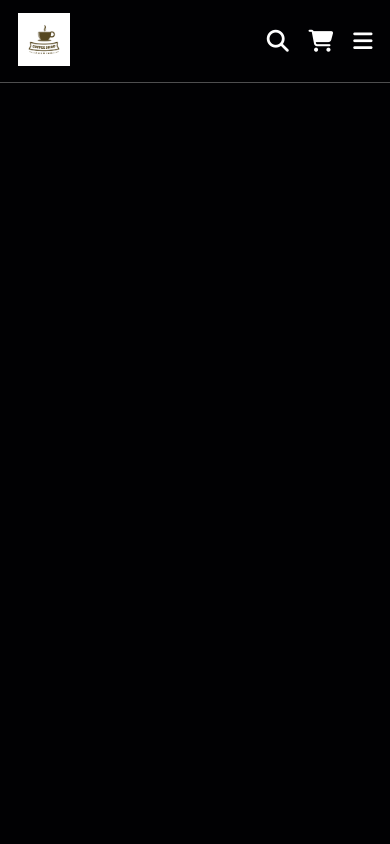
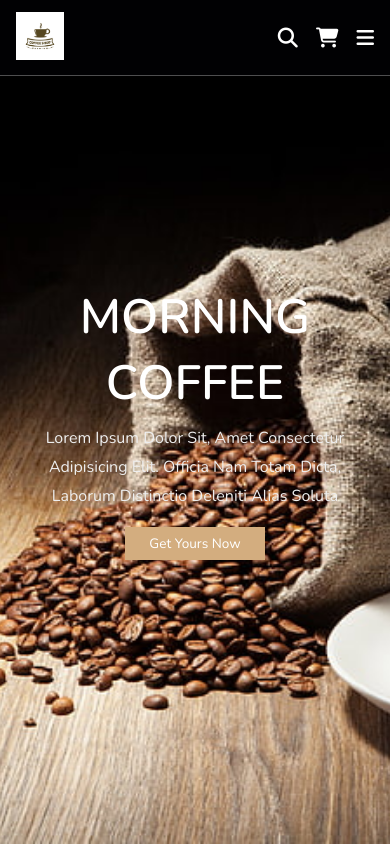
Before and after one commit to mjragon21/WebsiteShop, a plain HTML site: page index.html in a window 390 px wide. Drawn offline with nearby package versions, Linux system fonts and the light colour scheme.

Commit message:
Responsiveweb

```diff
--- a/index.html
+++ b/index.html
@@ -83,5 +83,37 @@
 
 
 </header>
+
+
+
+<!--header ends-->
+
+<!--home starts-->
+<section class ="home" id="home">
+    <div class="content">
+        <h3> Morning Coffee</h3>
+        <p>Lorem ipsum dolor sit, amet consectetur
+             adipisicing elit. Officia nam totam dicta,
+             laborum distinctio deleniti alias soluta</p>
+        <a href="#" class="btn">get yours now</a>
+
+
+    </div>
+
+</section>
+<!--home ends-->
+
+
+
+
+
+
+
+
+
+
+
+
+
 </body>
 </html>
--- a/script.js
+++ b/script.js
@@ -2,10 +2,30 @@ let navbar  = document.querySelector('.navbar');
 
 document.querySelector('#menu-btn').onclick =()=> {
     navbar.classList.toggle('active');
+    searchForm.classList.remove('active');
+    cartItem.classList.remove('active');
+}
+
+let searchForm =document.querySelector('.search-form');
+
+document.querySelector('#search-btn').onclick =()=> {
+    searchForm.classList.toggle('active');
+    navbar.classList.remove('active');
+    cartItem.classList.remove('active');
+}
+
+let cartItem =document.querySelector('.cart-items-container');
+
+document.querySelector('#cart-btn').onclick =()=> {
+    cartItem.classList.toggle('active');
+    navbar.classList.remove('active');
+    searchForm.classList.remove('active');
+}
+
+window.onscroll =  () =>{
+    navbar.classList.remove('active');
+    searchForm.classList.remove('active');
+    cartItem.classList.remove('active');
 
 
 }
-let cartItem =document.querySelector('.cart-items-container');
-document.querySelector('#cart-btn').onclick =()=> {
-    cartItem.classList.toggle('active');
-}
--- a/style.css
+++ b/style.css
@@ -5,7 +5,6 @@
         --black: #13131a;
         --bg: #010103;
         --border: .1rem solid rgba(255,255,255,.3);
-
 
 
 }
@@ -42,6 +41,11 @@ html::-webkit-scrollback-thumb{
 
 body{
     background: var(--bg);
+}
+
+section{
+    padding: 2rem 7%;
+
 }
 
 .btn{
@@ -116,6 +120,10 @@ body{
     transform-origin: top;
 }
 
+.header .search-form.active{
+    transform: scaleY(1);
+
+}
 .header .search-form input{
     height: 100%;
     width: 100%;
@@ -144,10 +152,10 @@ body{
     background:#fff;
     padding: 0 1.5rem;
 }
-.header .cart-items-container .active{
+.header .cart-items-container.active{
     right: 0;
+
 }
-
 .header .cart-items-container .cart-item{
 position: relative;
 margin: 2rem 0;
@@ -191,6 +199,65 @@ gap: 1.5rem;
 }
 
 
+.header .search-form{
+    width: 90%;
+    right: 2rem;
+}
+
+.home{
+    background-position: left;
+    justify-content: center;
+    text-align: center;
+}
+.home .content h3{
+    font-size: 4.5rem;
+
+}
+.home .content p{
+    font-size: 1.5rem;
+
+}
+
+
+
+.home{
+    min-height: 100vh;
+    display: flex;
+    align-items: center;
+    background:url(images/home-img.jpg) no-repeat;
+    background-size: cover;
+    background-position: center;
+}
+.home .content{
+    max-width: 60rem;
+
+}
+.home .content h3{
+    font-size:6rem;
+    text-transform: uppercase;
+    color: #fff;
+}
+
+.home .content p{
+    font-size:2rem;
+    font-weight: lighter;
+    line-height: 1.8;
+    padding: 1rem 0;
+    color: #eee;
+}
+
+
+
+
+
+
+
+
+
+
+
+
+
 
 
 
@@ -212,8 +279,14 @@ gap: 1.5rem;
         padding:1.5rem 2rem;
 
     }
-    }
-    @media (max-width:991px){
+    section{
+        padding: 2rem;
+
+     }
+
+
+}
+    @media (max-width:768px){
 
         #menu-btn{
             display: inline-block;
@@ -240,3 +313,10 @@ gap: 1.5rem;
          }
 
         }
+        @media (max-width:450px){
+
+            html{
+                font-size:  50%;
+            }
+
+        }
```
Also changed, not shown: images/home-img.jpg (added).
